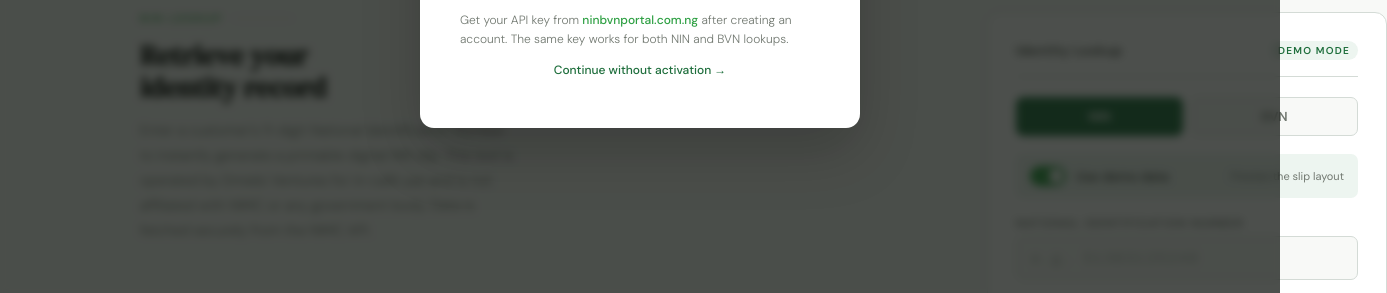
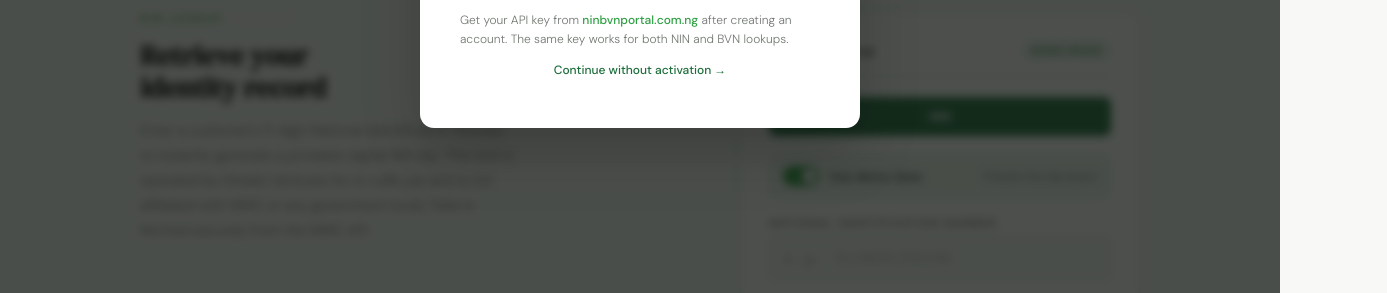
Before and after one commit to org-cyber/ninvendor, a website: page static/index.html in a window 1280 px wide. Shown: the part 505-798 px from the top of the page, 1387 px wide, since content can reach past the window. Drawn offline with nearby package versions, Linux system fonts and the light colour scheme.

Commit message:
removed the bvn feature to b e added later and fixed the print layout issue

```diff
--- a/static/index.html
+++ b/static/index.html
@@ -1301,8 +1301,7 @@ body {
       <!-- Service toggle: NIN / BVN -->
       <div class="service-toggle-row" id="serviceToggleRow">
         <button class="service-btn active" id="btnNin" onclick="setService('nin')">NIN</button>
-        <button class="service-btn" id="btnBvn" onclick="setService('bvn')">BVN</button>
-      </div>
+           </div>
 
       <!-- Demo toggle -->
       <div class="demo-toggle-row" id="demoToggleRow">
@@ -1349,7 +1348,7 @@ body {
         <span class="lookup-btn-arrow">→</span>
       </button>
     </div>
-
+</div>
 
   <!-- CARD -->
   <div class="card-section reveal" style="transition-delay:0.26s">
```
